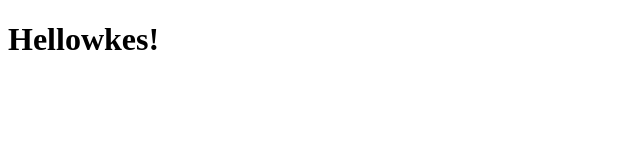
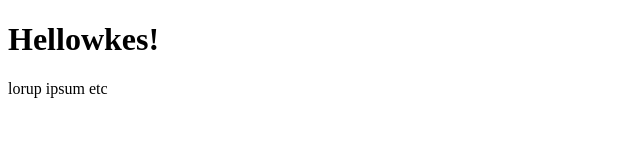
Before and after one commit to VVI06/vvitesting, a plain HTML site: page index.html in a window 1280 px wide. Shown: the whole page, without its empty margins (0-640 px from the left). Drawn offline with Linux system fonts and the light colour scheme.

Commit message:
tekst added

```diff
--- a/index.html
+++ b/index.html
@@ -3,5 +3,6 @@
 	<head></head>
 	<body>
 	<h1>Hellowkes!</h1>
+	<p>lorup ipsum etc</p>
 	</body>
 </html>
```
